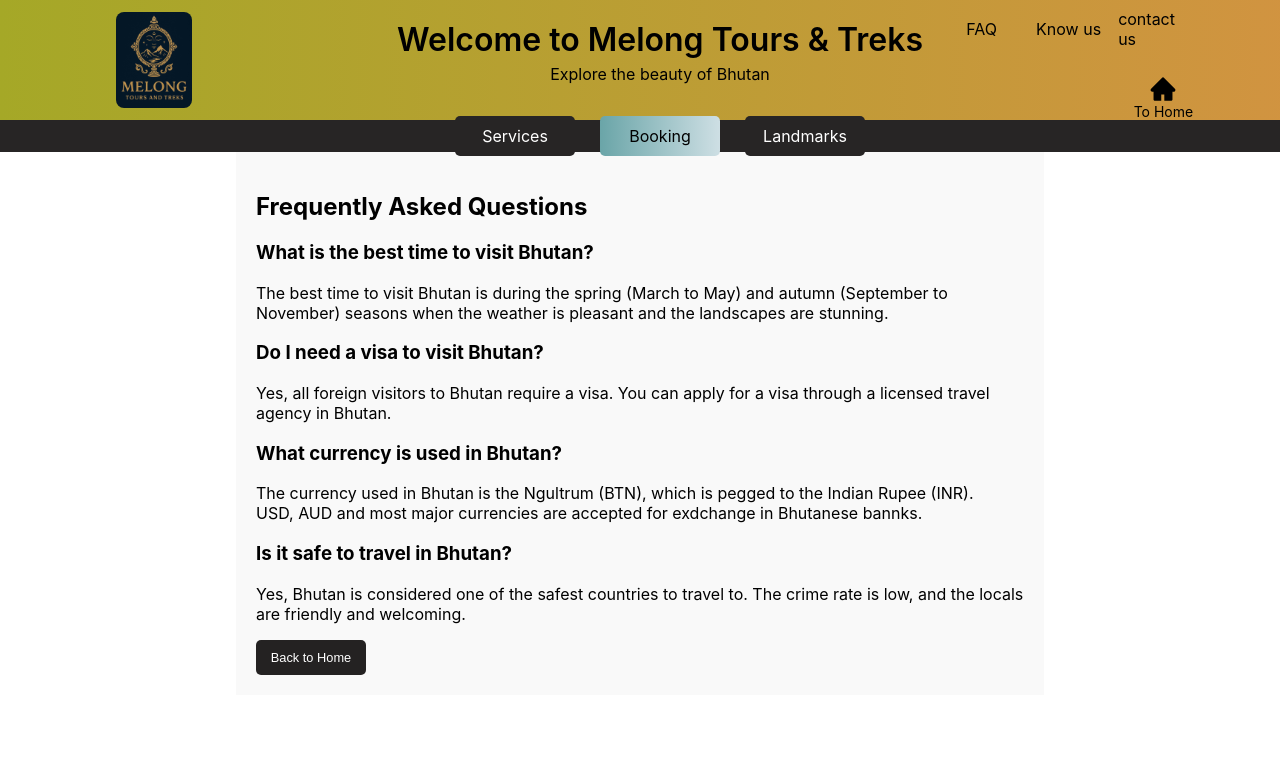
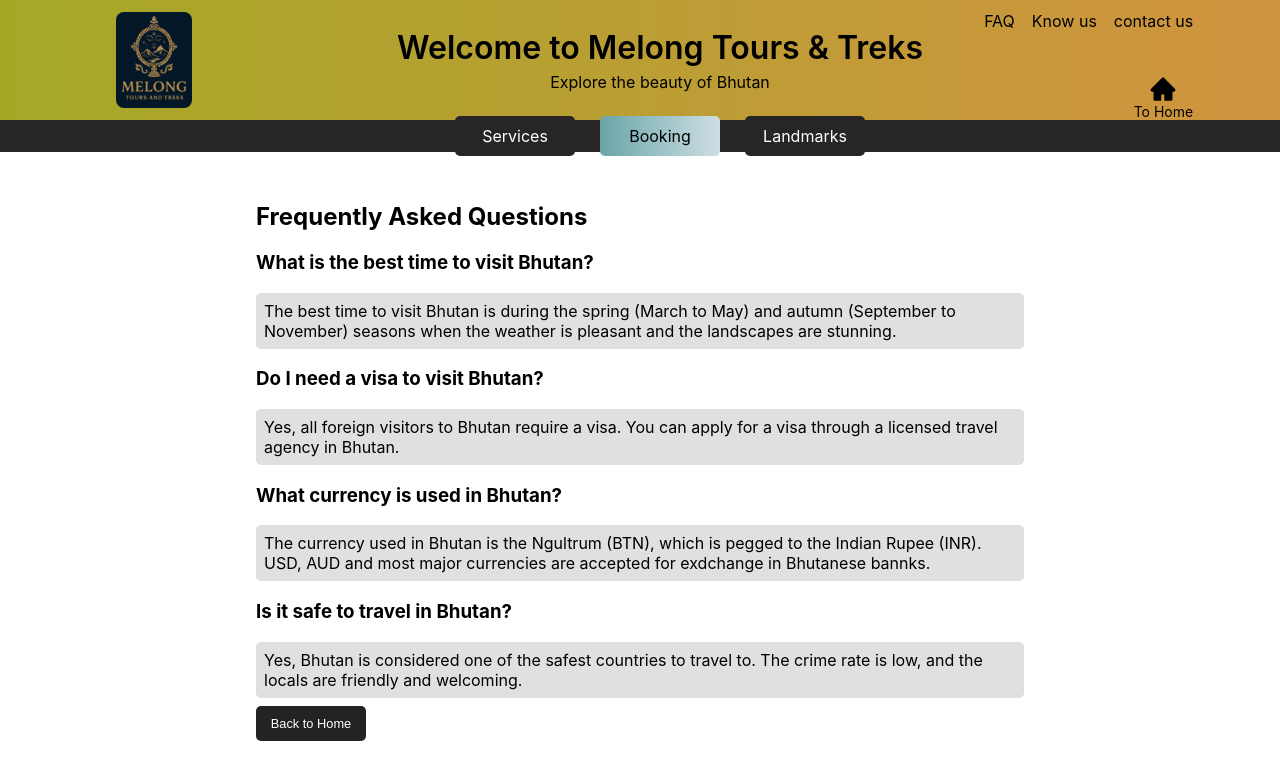
Before and after one commit to Lekden/melong, a React (Create React App) app: page /melong/faq in a window 1280 px wide. Shown: the top 780 px of the page. Built offline with nearby package versions, Linux system fonts and the light colour scheme.

Commit message:
upto animation

```diff
--- a/src/components/Home.css
+++ b/src/components/Home.css
@@ -20,7 +20,6 @@
     padding: 0 20px;
     position: relative;
     width: 100%;
-
     background: linear-gradient(to right, #a5a827, #d29341);
 }
 
@@ -109,12 +108,12 @@
     justify-content: center;
     align-items: center;
     border: none;
-    height: 35px;
-    width: 75px;
+
     font-size: 1rem;
     color: rgb(0, 0, 0);
     border-radius: 5px;
     margin-top: 1px;
+    margin-left: 5px;
 }
 
 .tabs :hover {
@@ -141,6 +140,7 @@
     position: relative;
     background-color: #272525;
     gap: 20px;
+    z-index: 10;
 
 }
 
@@ -187,6 +187,7 @@
     box-shadow: 0px 8px 16px rgba(0, 0, 0, 0.2);
     z-index: 1;
     border-radius: 5px;
+    z-index: 20;
 
 }
 
@@ -250,7 +251,8 @@
     height: 50%;
     margin-top: 20px;
     box-sizing: border-box;
-    /* Include padding and borders in width calculation */
+
+
 }
 
 .welcome-heading {
@@ -260,3 +262,24 @@
     padding: 0;
     font-weight: bold;
 }
+
+.moving-text {
+    width: 100%;
+    overflow: hidden;
+    white-space: nowrap;
+    box-sizing: border-box;
+    animation: moveText 20s linear infinite;
+    padding: 10px;
+    color: rgb(255, 255, 255);
+    font-weight: bold;
+}
+
+@keyframes moveText {
+    0% {
+        transform: translateX(100%);
+    }
+
+    100% {
+        transform: translateX(-90%);
+    }
+}
--- a/src/components/Home.js
+++ b/src/components/Home.js
@@ -18,6 +18,9 @@ const Home = () => {
                     <div className="overlay">
                         <h1 className="heading">Welcome to Melong Tours & Treks</h1>
                         <p className="subheading">Explore the beauty of Bhutan</p>
+                        <div className="moving-text">
+                            Welcome to Melong Tours & Treks — Explore Bhutan with us!
+                        </div>
                         <div className='image-banner'></div>
                     </div>
                     <div className="tabs">
--- a/src/components/HomeGallery.css
+++ b/src/components/HomeGallery.css
@@ -44,18 +44,20 @@
 .prev-btn,
 .next-btn {
     background-color: rgba(24, 73, 158, 0.5);
-    color: rgb(241, 228, 228);
+    color: rgb(0, 0, 0);
     border: none;
     padding: 10px;
     cursor: pointer;
     border-radius: 50%;
     font-size: 16px;
+    font-weight: bold;
     transition: background-color 0.3s ease;
 }
 
 .prev-btn:hover,
 .next-btn:hover {
-    background-color: rgba(0, 0, 0, 0.8);
+    background-color: rgba(88, 82, 82, 0.8);
+    color: white;
 }
 
 .prev-btn:focus,
--- a/src/components/Knowus.css
+++ b/src/components/Knowus.css
@@ -3,7 +3,7 @@
     margin-left: auto;
     margin-right: auto;
     background-color: #f9f9f9;
-    padding: 30px;
+    padding: 20px;
 }
 
 .banner-content {
@@ -16,3 +16,23 @@
     height: 100%;
     position: relative;
 }
+
+.knowus-intro {
+    display: flex;
+    justify-content: center;
+    gap: 1rem;
+    color: rgb(0, 0, 0);
+    position: relative;
+    width: 100%;
+    margin: auto;
+    box-sizing: border-box;
+    /* Include padding and borders in width calculation */
+
+}
+
+.knowus-intro div {
+    background-color: rgb(217, 217, 205);
+    border-radius: 6px;
+    padding: 8px;
+    width: 100%;
+}
--- a/src/components/Knowus.js
+++ b/src/components/Knowus.js
@@ -89,7 +89,8 @@ export default function Knowus() {
                         organizing, and fine-tuning — while you focus on creating unforgettable memories.
                     </p><br />
                     <h3>Meet our team</h3>
-                    <p>
+                    <div className="knowus-intro">
+                        <div>
                             <strong>Passang Singye<br />
                                 Founder & Proprietor </strong><br /><br />
                             A passionate traveler
@@ -99,9 +100,21 @@ export default function Knowus() {
                             Our General Manager brings a wealth of operational experience,
                             ensuring that every tour runs smoothly and every guest feels at home. Together,
                             they lead a team dedicated to making your journey through Bhutan seamless, memorable,
-                        and truly special.</p>
+                            and truly special.</div><br />
+                        <div>
+                            <strong> Sonam Tshering<br />
+                                Head Guide</strong><br /><br />
+                            With over 15 years of experience in guiding tours and treks across Bhutan,
+                            our Head Guide is a passionate expert dedicated to offering you an unforgettable
+                            adventure. Highly knowledgeable about Bhutan’s rich culture, history, and
+                            landscapes, they ensure every journey is safe, informative, and enjoyable.
+                            Their leadership and commitment to quality service make them an integral part of
+                            the team, helping travelers experience the true essence of Bhutan.
+
                         </div>
                     </div>
                 </div>
+            </div>
+        </div >
     )
 }
--- a/src/components/faq.css
+++ b/src/components/faq.css
@@ -3,17 +3,20 @@
     max-width: 60%;
     margin-left: auto;
     margin-right: auto;
-    background-color: #f9f9f9;
-    padding: 20px;
+    background-color: #ffffff;
+    padding: 30px;
+    color: rgb(0, 0, 0);
 }
 
-.banner-content {
-    width: 85%;
-    display: flex;
-    justify-content: space-between;
-    align-items: center;
-    margin: 0 auto;
-    /* center inside banner */
-    height: 100%;
-    position: relative;
+
+
+.faq-item h3 {
+    color: black;
 }
+
+.faq-item div {
+    background-color: rgb(225, 223, 223);
+    color: black;
+    border-radius: 5px;
+    padding: 8px;
+}
--- a/src/components/faq.js
+++ b/src/components/faq.js
@@ -16,7 +16,7 @@ export default function Faq() {
                     <div className='banner-image'></div>
                     <div className="overlay">
                         <h1 className="heading">Welcome to Melong Tours & Treks</h1>
-                        <p className="subheading">Explore the beauty of Bhutan</p>
+                        <div className="subheading">Explore the beauty of Bhutan</div>
                         <div className='image-banner'></div>
                     </div>
                     <div className="tabs">
@@ -26,7 +26,6 @@ export default function Faq() {
                         <div className="nav-button" onClick={() => navigate('/Knowus')}>
                             Know us
                         </div>
-
                         <div className="nav-button" onClick={() => navigate('/contactUs')}>
                             contact us
                         </div>
@@ -82,27 +81,24 @@ export default function Faq() {
                 <h2>Frequently Asked Questions</h2>
                 <div className="faq-item">
                     <h3>What is the best time to visit Bhutan?</h3>
-                    <p>The best time to visit Bhutan is during the spring
-                        (March to May) and autumn (September to November) seasons when the weather is pleasant and the landscapes are stunning.</p>
+                    <div >The best time to visit Bhutan is during the spring
+                        (March to May) and autumn (September to November) seasons when the weather is pleasant and the landscapes are stunning.</div>
                 </div>
                 <div className="faq-item">
                     <h3>Do I need a visa to visit Bhutan?</h3>
-                    <p>Yes, all foreign visitors to Bhutan require a visa.
-                        You can apply for a visa through a licensed travel agency in Bhutan.</p>
+                    <div >Yes, all foreign visitors to Bhutan require a visa.
+                        You can apply for a visa through a licensed travel agency in Bhutan.</div>
                 </div>
                 <div className="faq-item">
                     <h3>What currency is used in Bhutan?</h3>
-                    <p>The currency used in Bhutan is the Ngultrum (BTN), which is pegged to
-                        the Indian Rupee (INR). <br /> USD, AUD and most major currencies are accepted for exdchange in Bhutanese bannks.</p>
-
+                    <div > The currency used in Bhutan is the Ngultrum (BTN), which is pegged to
+                        the Indian Rupee (INR). <br /> USD, AUD and most major currencies are accepted for exdchange in Bhutanese bannks.</div>
                 </div>
                 <div className="faq-item">
                     <h3>Is it safe to travel in Bhutan?</h3>
-                    <p>Yes, Bhutan is considered one of the safest countries to travel to. The crime rate is low, and the locals are friendly and welcoming.</p>
-
-
+                    <div >Yes, Bhutan is considered one of the safest countries to travel to. The crime rate is low, and the locals are friendly and welcoming.</div>
                 </div>
-                <button className="button" onClick={() => navigate('/')}>
+                <button className="button" onClick={() => navigate('/')} style={{ marginTop: '8px' }}>
                     Back to Home
                 </button>
             </div >
```
Lines whose indentation alone changed are shown as unchanged.
